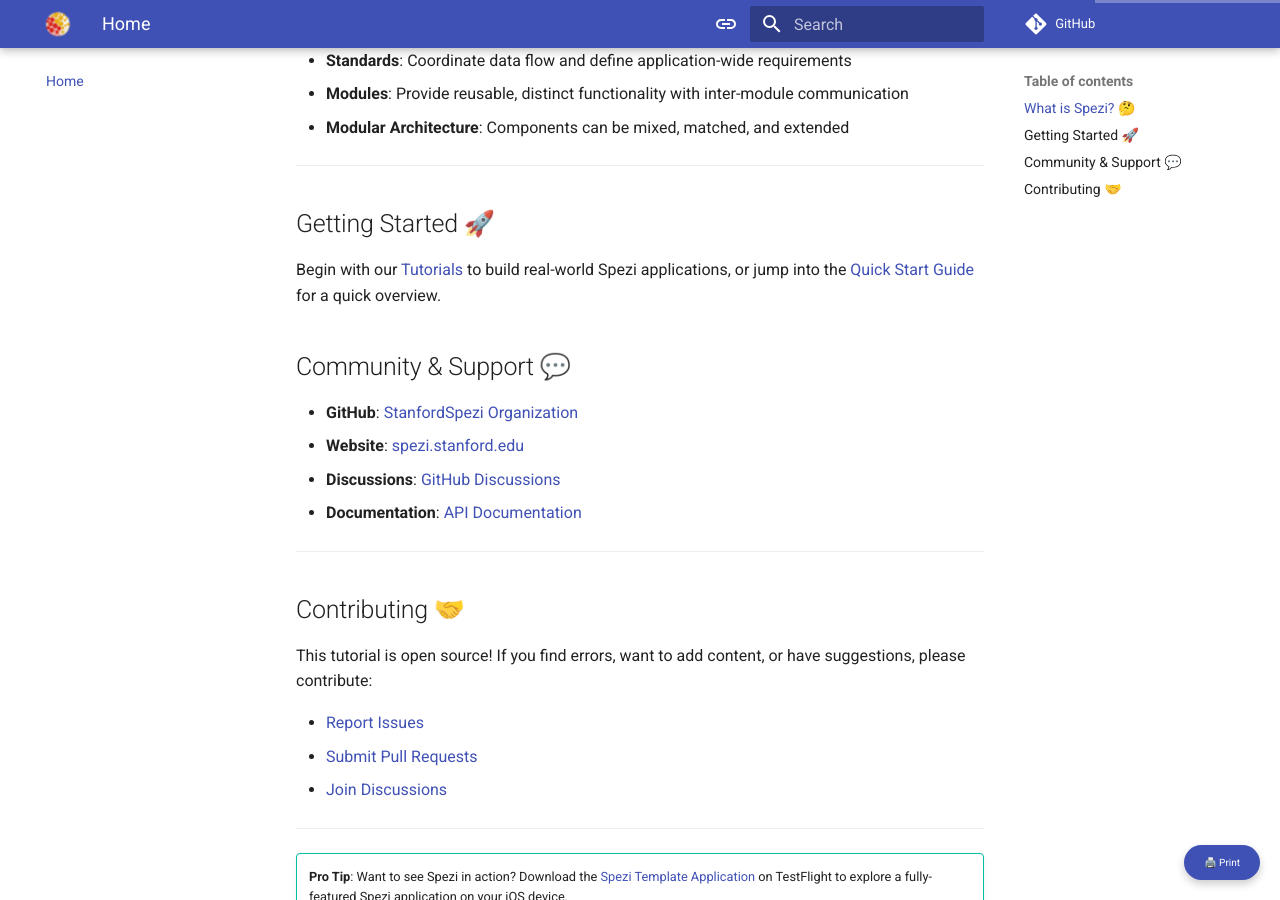
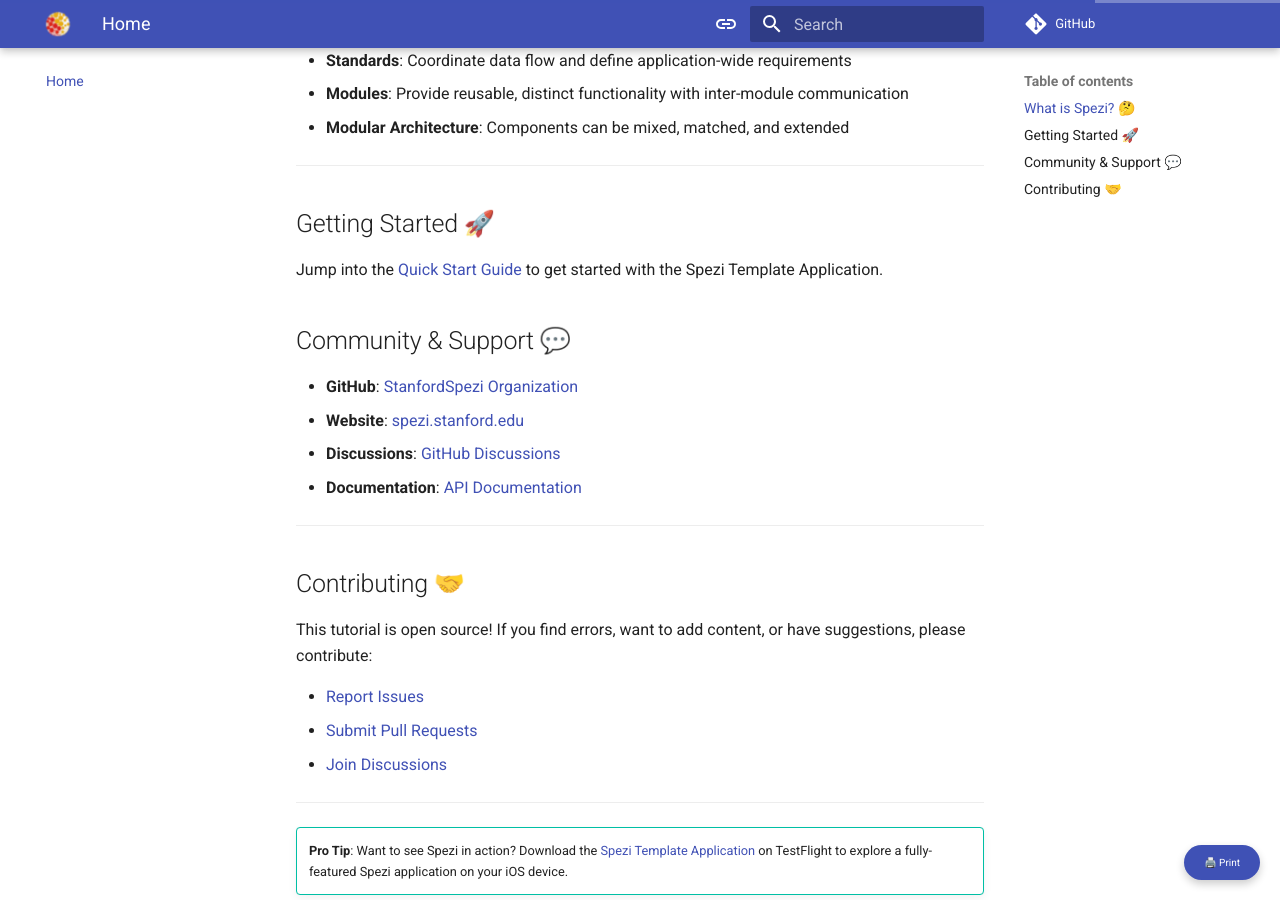
Before and after one commit to StanfordSpezi/learnspezi, an MkDocs documentation site: the page built from docs/index.md, in a window 1280 px wide and 900 px high, scrolled down 645 px. Built offline with MkDocs 1.6.1 and Material for MkDocs 9.7.7, drawn with Linux system fonts in a browser that asks for light colours; comment, search, counter and statistics services are not loaded.

Commit message:
Fix links

```diff
--- a/docs/index.md
+++ b/docs/index.md
@@ -34,7 +34,7 @@
 
 ## Getting Started 🚀
 
- Begin with our [Tutorials](tutorials/overview.md) to build real-world Spezi applications, or jump into the [Quick Start Guide](getting-started/quick-start.md) for a quick overview.
+Jump into the [Quick Start Guide](getting-started/your-first-app.md) to get started with the Spezi Template Application.
 
 
 ## Community & Support 💬
```
